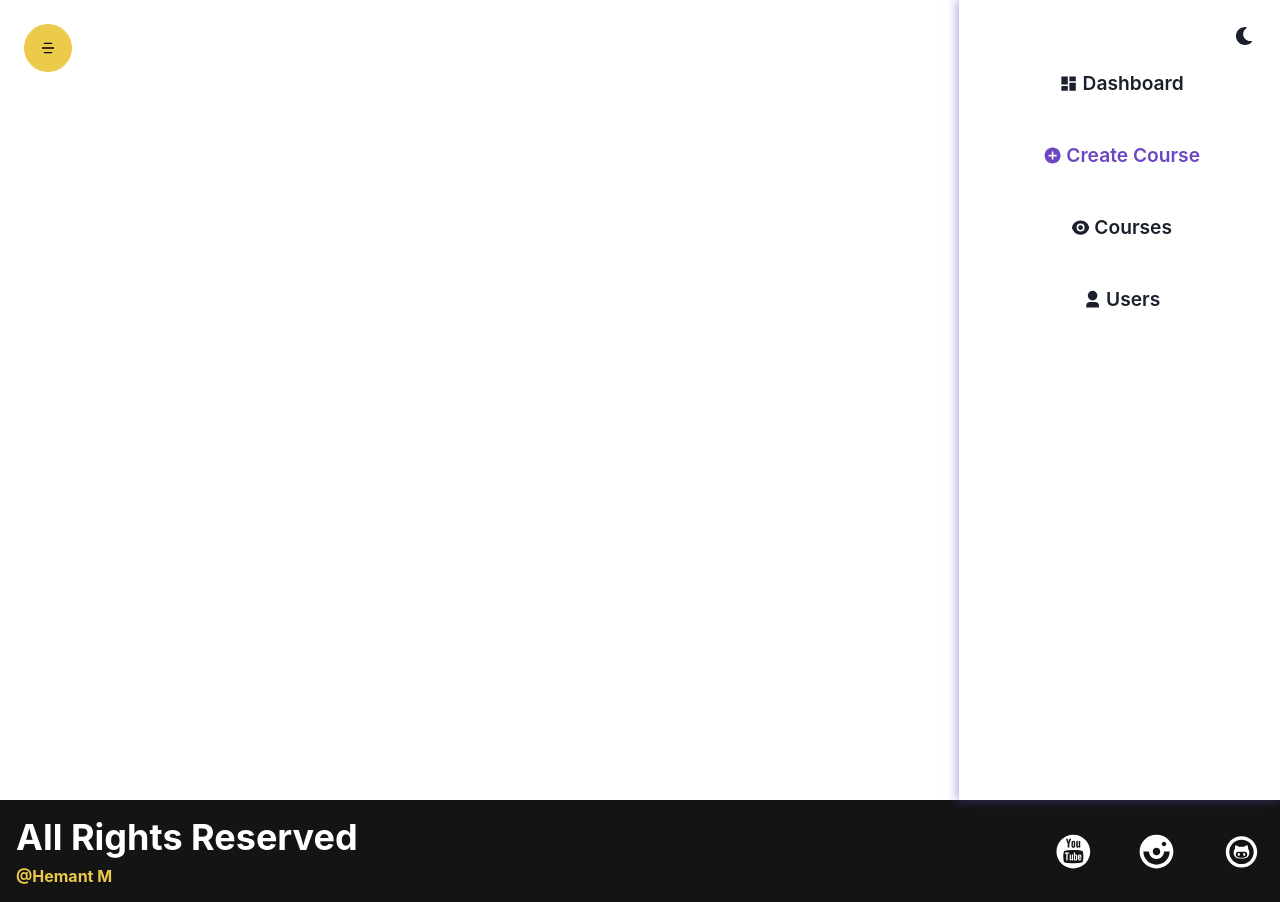
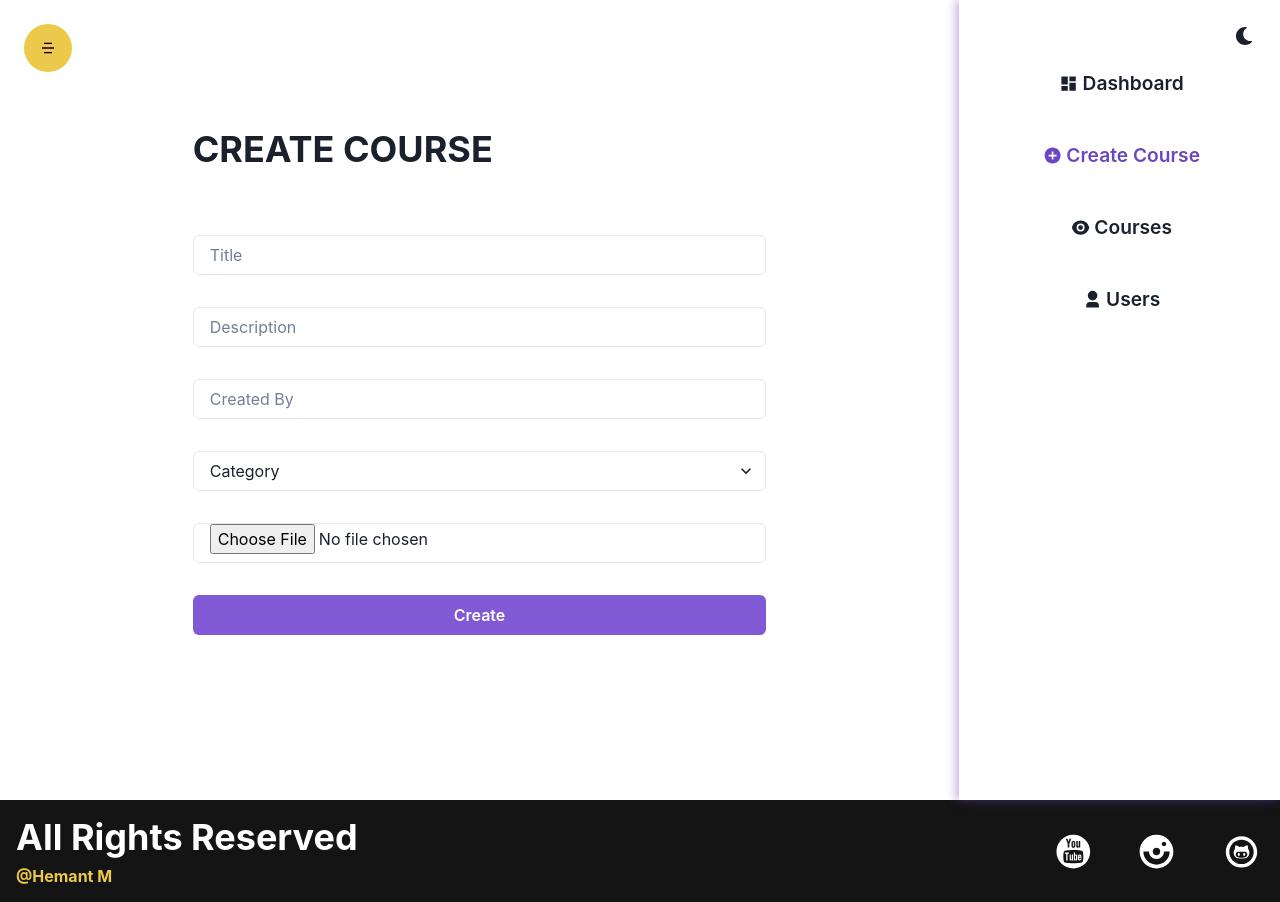
Before and after one commit to hemantmm/TradePros, a React (Create React App) app in the folder course-bundle/: page /admin/createcourse in a window 1280 px wide. Built offline with nearby package versions, Linux system fonts and the light colour scheme.

Commit message:
create course page

```diff
--- a/course-bundle/src/components/Admin/CreateCourse/CreateCourse.jsx
+++ b/course-bundle/src/components/Admin/CreateCourse/CreateCourse.jsx
@@ -1,16 +1,70 @@
-import { Box, Grid } from '@chakra-ui/react'
-import React from 'react'
+import { Box, Button, Container, Grid, Heading, Image, Input, Select, VStack } from '@chakra-ui/react'
+import React, { useState } from 'react'
 import Sidebar from '../Sidebar'
+import { fileUploadCSS } from '../../Auth/Register'
 
 function CreateCourse() {
+
+  const [title,setTitle]=useState('')
+  const [description,setDescription]=useState('')
+  const [createdBy,setCreatedBy]=useState('')
+  const [category,setCategory]=useState('')
+  const [image,setImage]=useState('')
+  const [imagePrev,setImagePrev]=useState('')
+
+  const categories=[
+    "Web Development", "DSA", "AI/ML","App Development"
+  ]
+
+  const changeImageHandler=(e)=>{
+    const file=e.target.files[0]
+    const reader=new FileReader();
+
+    reader.readAsDataURL(file)
+
+    reader.onloadend=()=>{
+        setImagePrev(reader.result)
+        setImage(file)
+    }
+  }
+
   return (
     // <div>CreateCourse</div>
     <>
     <Grid minH={'100vh'} templateColumns={['1fr','5fr 1fr']}>
-        <Box>
 
+        <Container py='16'>
+          <form>
+            <Heading textTransform={'uppercase'} children='Create Course' my='16' textAlign={['center','left']} />
+            <VStack m='auto' spacing={'8'}>
+          <Input value={title} onChange={(e)=>setTitle(e.target.value)} placeholder='Title' type={'text'} focusBorderColor='purple.300' />
+          <Input value={description} onChange={(e)=>setDescription(e.target.value)} placeholder='Description' type={'text'} focusBorderColor='purple.300' />
+          <Input value={createdBy} onChange={(e)=>setCreatedBy(e.target.value)} placeholder='Created By' type={'text'} focusBorderColor='purple.300' />
 
-        </Box>
+          <Select focusBorderColor='purple.300' value={category} onChange={e=>setCategory(e.target.value)}>
+            <option value="">Category</option>
+            {categories.map(item=>(
+              <option value={item} key={item}>{item}</option>
+            ))}
+          </Select>
+
+          <Input accept='image/*' required type={'file'} focusBorderColor='purple.300' onChange={changeImageHandler} css={{
+            '&::file-seclector-button':{
+              ...fileUploadCSS,color:"purple"
+            }
+          }} />
+
+          {imagePrev &&
+            <Image src={imagePrev} boxSize={'64'} objectFit={'contain'} />
+          }
+          <Button w={'full'} colorScheme='purple' type='submit'>
+            Create
+          </Button>
+
+            </VStack>
+          </form>
+        </Container>
+
         <Sidebar />
     </Grid>
     </>
```
